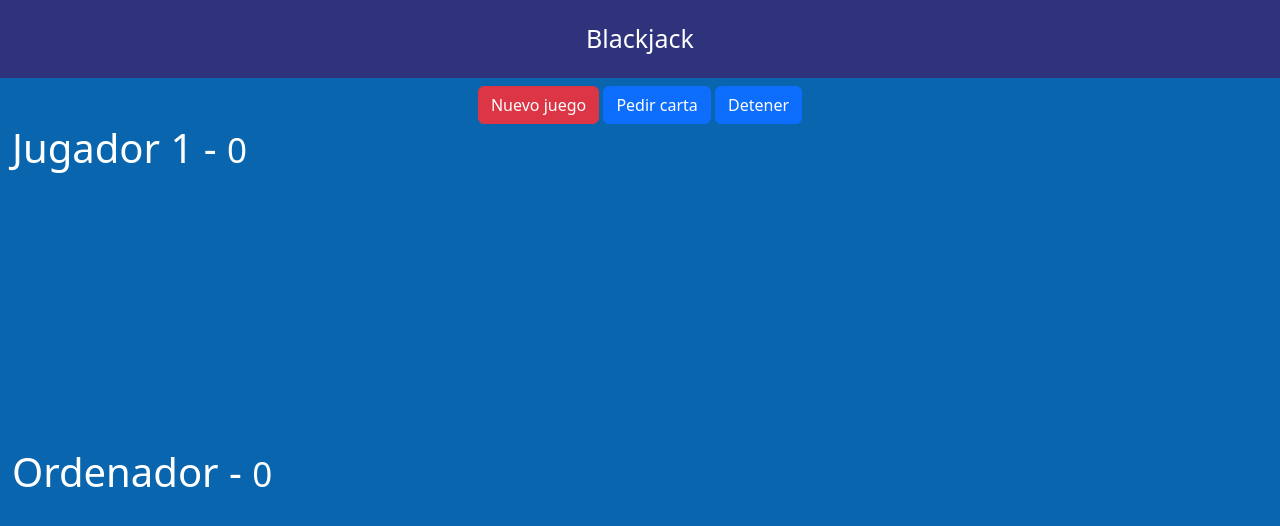
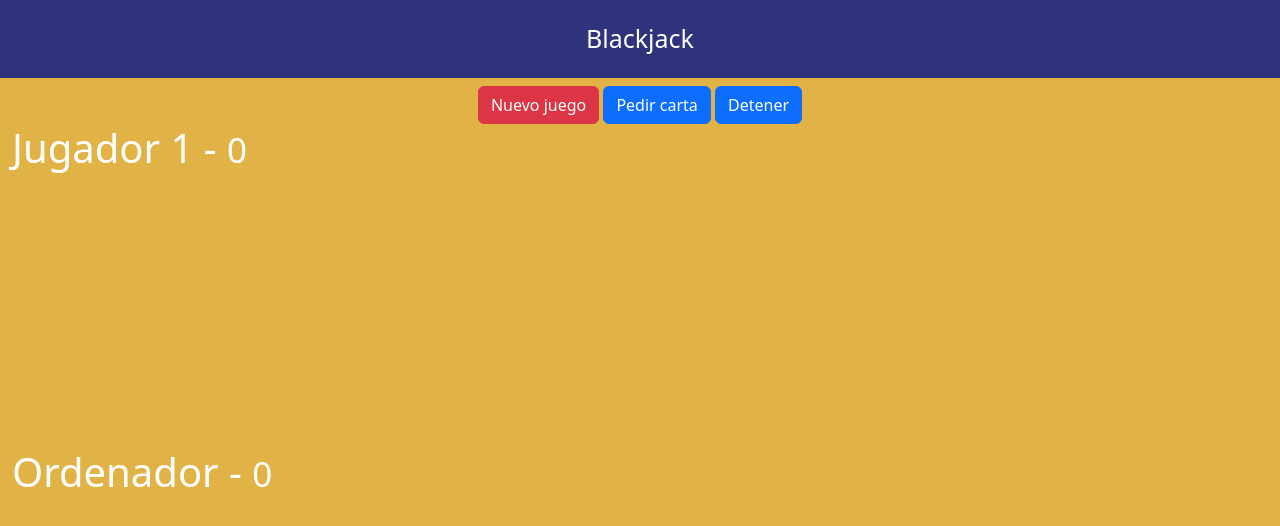
Before and after one commit to juankyop/blackjack-js, a plain HTML site: page index.html in a window 1280 px wide. Drawn offline with nearby package versions, Linux system fonts and the light colour scheme.

Commit message:
cambiado el color del fondo

```diff
--- a/assets/styles.css
+++ b/assets/styles.css
@@ -1,6 +1,6 @@
 html, body {
     margin: 0px;
-    background-color: rgb(9, 102, 174);
+    background-color: rgb(225, 179, 70);
 }
 
 .titulo {
```
